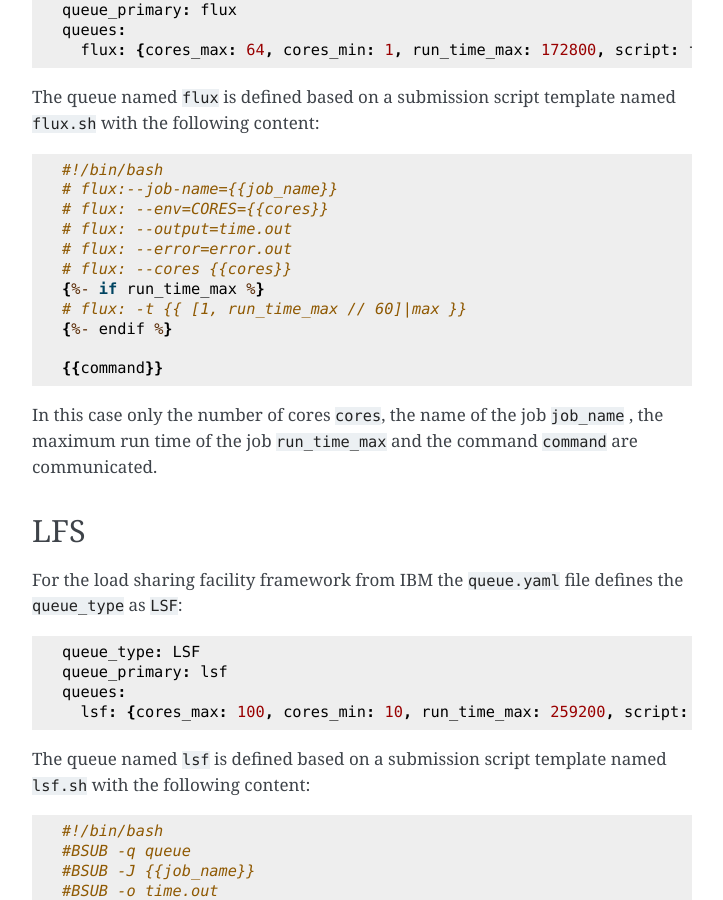
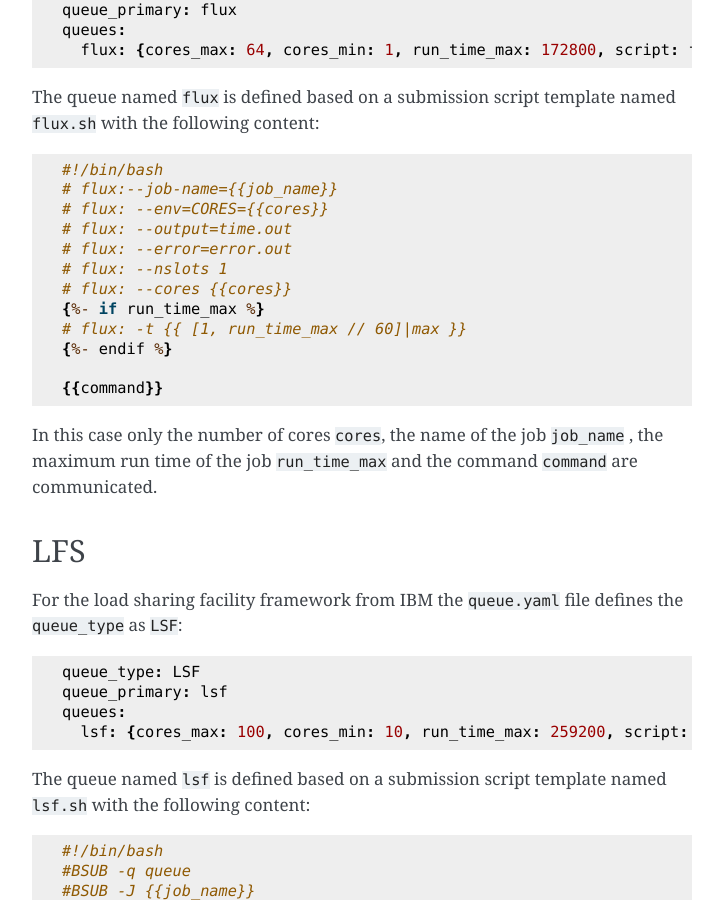
Before and after one commit to pyiron/pysqa, a Sphinx documentation site: the page built from docs/source/queue.md, in a window 1280 px wide and 900 px high, scrolled down 1107 px. Shown: the whole window, without its empty margins (388-1111 px from the left). Built offline with Sphinx 7.4.7, drawn with Linux system fonts in a browser that asks for light colours.

Commit message:
specify slots in additon

```diff
--- a/docs/source/queue.md
+++ b/docs/source/queue.md
@@ -41,6 +41,7 @@ The queue named `flux` is defined based on a submission script template named `f
 # flux: --env=CORES={{cores}}
 # flux: --output=time.out
 # flux: --error=error.out
+# flux: --nslots 1
 # flux: --cores {{cores}}
 {%- if run_time_max %}
 # flux: -t {{ [1, run_time_max // 60]|max }}
```
Also changed, not shown: 2 other files.
